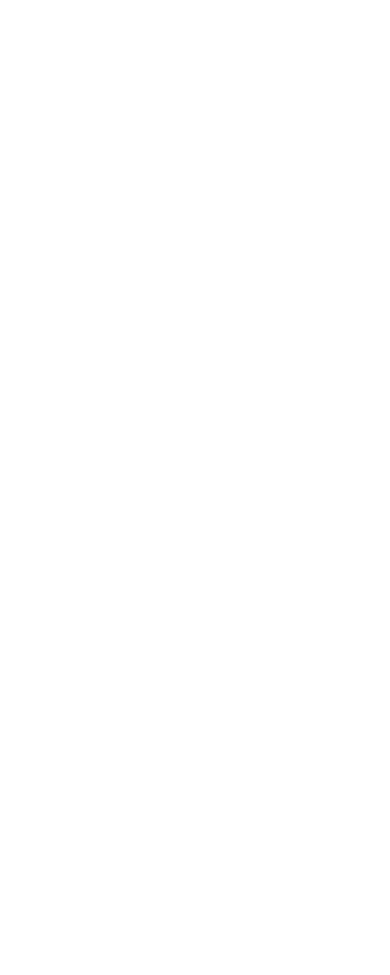
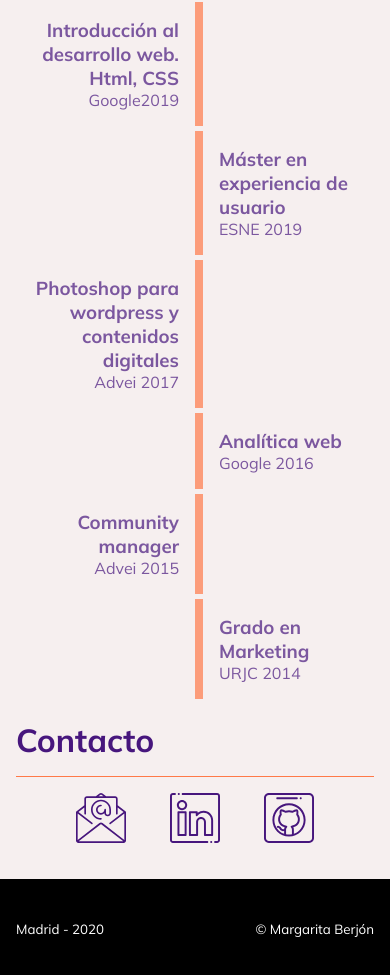
Before and after one commit to MargaritaBerjon/margarita-berjon-frontend, a React (Create React App) app: page / in a window 390 px wide. Shown: the part 3072-4047 px from the top of the page. Before the commit the page ends 2381 px from the top, so only its background shows below. Built offline with nearby package versions, Linux system fonts and the light colour scheme; no server answers.

Commit message:
mobile first

```diff
--- a/src/components/App.js
+++ b/src/components/App.js
@@ -3,9 +3,9 @@
 import Poster from './Poster.js';
 import AboutMe from './AboutMe.js';
 import MainProjects from './MainProjects.js'
-// import Experience from './Experience/Experience.js';
-// import Contact from './Contact.js';
-// import Footer from './Footer.js';
+import Experience from './Experience/Experience.js';
+import Contact from './Contact.js';
+import Footer from './Footer.js';
 import '../style/App.css';
 
 function App() {
@@ -23,9 +23,9 @@
       <Poster></Poster>
       <AboutMe></AboutMe>
       <MainProjects repos={projects} ></MainProjects>
-      {/* <Experience></Experience> */}
-      {/* <Contact></Contact> */}
-      {/* <Footer></Footer> */}
+      <Experience></Experience>
+      <Contact></Contact>
+      <Footer></Footer>
     </div>
   );
 }
--- a/src/components/Experience/Experience.js
+++ b/src/components/Experience/Experience.js
@@ -14,12 +14,9 @@
 
 
   function handleAnimation() {
-    if (document.documentElement.scrollTop > 1000) {
-      setLeft('card-left')
-    }
-
-    if (document.documentElement.scrollTop > 1000) {
-      setRight('card-right')
+    if (document.documentElement.scrollTop > 4000) {
+      setLeft('card-left-div')
+      setRight('card-right-div')
     }
 
   };
--- a/src/components/Experience/LeftCard.js
+++ b/src/components/Experience/LeftCard.js
@@ -2,9 +2,9 @@
 import '../../style/LeftCard.css'
 
 const LeftCard = ({ classCard, text }) => (
-  <div className={`${classCard}`}>
-    <div className='card-left-div'>{text}</div>
-  </div>
+  // <div className={`${classCard}`}>
+  <div className='card-left-div'>{text}</div>
+  // </div>
 );
 
 export default LeftCard;
--- a/src/components/Experience/RightCard.js
+++ b/src/components/Experience/RightCard.js
@@ -2,9 +2,9 @@
 import '../../style/RightCard.css';
 
 const RightCard = ({ classCard, text }) => (
-  <div className={`${classCard}`}>
-    <div className='card-riht-div'>{text}</div>
-  </div>
+  // <div className={`${classCard}`}>
+  <div className='card-riht-div'>{text}</div>
+  // </div>
 );
 
 export default RightCard;
--- a/src/style/LeftCard.css
+++ b/src/style/LeftCard.css
@@ -2,26 +2,32 @@
   display: none;
 }
 
-.card-left {
+/* .card-left {
   margin-bottom: 5px;
-  animation-name: cardOne;
+  animation-name: LeftCard;
   animation-duration: 3s;
   animation-timing-function: ease;
   animation-fill-mode: forwards;
-  width: fit-content;
-}
+} */
 
 .card-left-div {
+  margin-bottom: 5px;
+  animation-name: LeftCard;
+  animation-duration: 3s;
+  animation-timing-function: ease;
+  animation-fill-mode: forwards;
+
   opacity: 0.7;
-  border: 8px solid rgba(255, 121, 72, 1);
+  border-left: 8px solid rgba(255, 121, 72, 1);
   padding: 1rem;
   display: flex;
   flex-direction: column;
   justify-content: center;
   align-items: flex-start;
+  max-width: 50%;
 }
 
-@keyframes cardTwo {
+@keyframes LeftCard {
   0% {
     opacity: 0.5;
   }
@@ -29,10 +35,6 @@
     opacity: 0.7;
   }
   100% {
-    opacity: 1;
-    transform: translateX(-50vw);
+    transform: translateX(50vw);
   }
 }
-
-@media (max-width: 900px) {
-}
--- a/src/style/RightCard.css
+++ b/src/style/RightCard.css
@@ -2,26 +2,33 @@
   display: none;
 }
 
-.card-right {
+/* .card-right {
   margin-bottom: 5px;
-  animation-name: cardTwo;
+  animation-name: RightCard;
   animation-duration: 3s;
   animation-timing-function: ease;
   animation-fill-mode: forwards;
-}
+} */
 
 .card-riht-div {
+  margin-bottom: 5px;
+  animation-name: RightCard;
+  animation-duration: 3s;
+  animation-timing-function: ease;
+  animation-fill-mode: forwards;
+
   opacity: 0.7;
-  border: 8px solid rgba(255, 121, 72, 1);
+  border-right: 8px solid rgba(255, 121, 72, 1);
   padding: 1rem;
   display: flex;
   flex-direction: column;
   justify-content: center;
   align-items: flex-end;
-  word-wrap: break-word;
+  text-align: right;
+  max-width: 50%;
 }
 
-@keyframes cardOne {
+@keyframes RightCard {
   0% {
     opacity: 0.5;
   }
@@ -29,12 +36,6 @@
     opacity: 0.7;
   }
   100% {
-    opacity: 1;
-    transform: translateX(calc(50vw - 8px));
+    transform: translateX(calc(-0vw + 8px));
   }
 }
-
-@media (max-width: 900px) {
-  .card-riht-div {
-  }
-}
```
